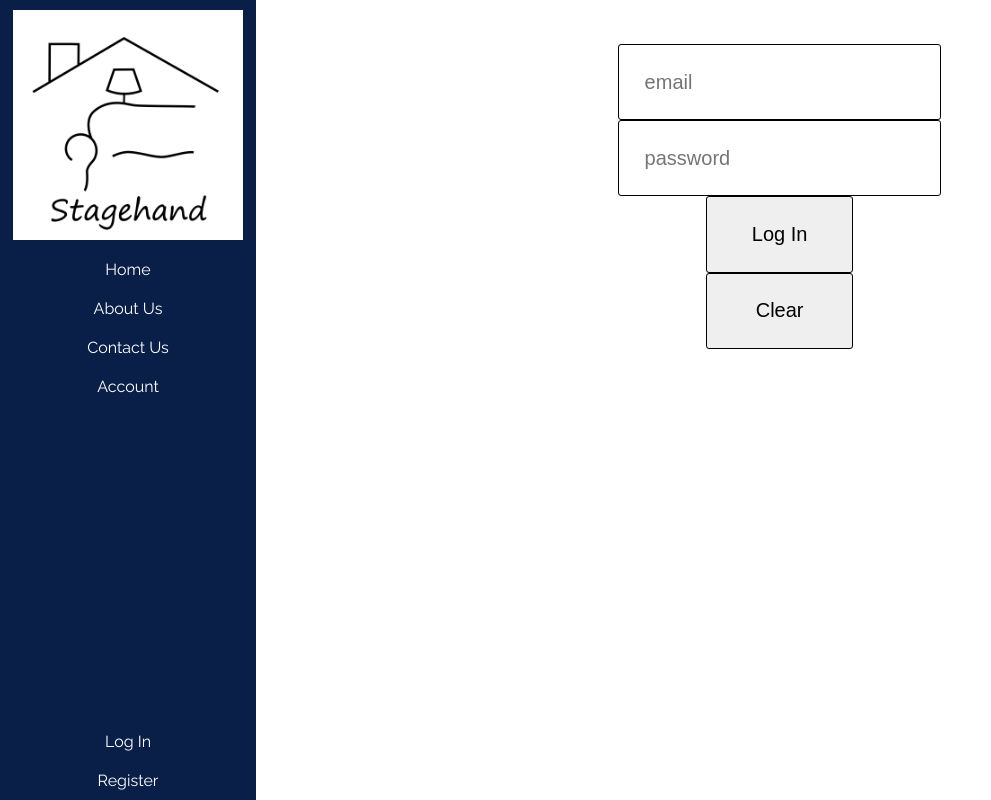
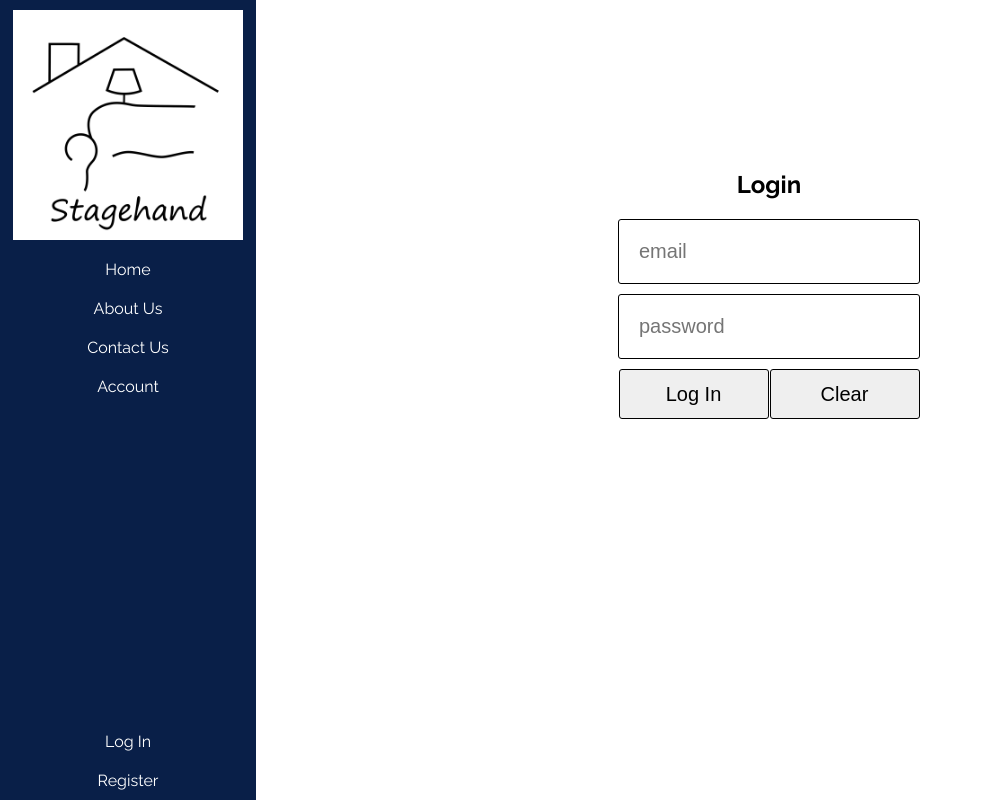
Before and after one commit to grantmcgrath/RESAproject, a React (Create React App) app: page /LogIn in a window 1280 px wide. Shown: the whole page, without its empty margins (0-991 px from the left). Built offline with nearby package versions, Linux system fonts and the light colour scheme.

Commit message:
Added 2 iimages for the Login and Registy pages. Resolved issue preventing proper render of child components.

```diff
--- a/src/components/BaseLayout.js
+++ b/src/components/BaseLayout.js
@@ -23,8 +23,8 @@ export default class BaseLayout extends Component {
         </nav>
         <nav id="mobile_nav">
           <div className="mobile_nav_dropdown">
-            <button onClick="mobile_nav()" className="mobile_nav_button">
-              <div className="hamburger_container" onClick="hamburger(this)">
+            <button  className="mobile_nav_button">
+              <div className="hamburger_container" >
                 <div className="bar1"></div>
                 <div className="bar1"></div>
                 <div className="bar1"></div>
--- a/src/components/ListView.js
+++ b/src/components/ListView.js
@@ -3,7 +3,10 @@ import React from "react";
 const ListView = ({app}) => {
   return (
     <div>
-      {app.stagersName}
+      Testing List View
+      <div>
+        <p>{app.stagersName}</p>
+      </div>
     </div>
   )
 }
--- a/src/components/LogIn.js
+++ b/src/components/LogIn.js
@@ -9,10 +9,13 @@ export default class LogIn extends Component {
     return (
       <div id="log_in">
         <form id="log_in_form">
+          <h1 id="login_title">Login</h1>
           <input type="text" name="email" placeholder="email" className="log_in_email" />
           <input type="password" name="password" placeholder="password" className="log_in_password" />
-          <input type="submit"  value="Log In" className="submit_clear" />
-          <input type="reset" value="Clear" className="submit_clear" />
+          <div id="submit_clear_row">
+            <input type="submit"  value="Log In" className="submit_clear" />
+            <input type="reset" value="Clear" className="submit_clear" />
+          </div>
         </form>
       </div>
     );
--- a/src/components/Register.js
+++ b/src/components/Register.js
@@ -6,14 +6,15 @@ export default class Register extends Component {
   render() {
     return (
       <div id="registration_page">
-        <div  id="registration_form">
+        <div id="registration_form">
           <h3>Register to Login</h3>
           <form>
-              <input type="text" name="users_first_name" placeholder="First Name" className="users_first_name" />
-              <input type="text" name="users_last_name" placeholder="Last Name" className="users_last_name" />
-              <input type="text" name="users_email" placeholder="Email" className="users_email" />
-              <input type="text" name="users_password" placeholder="Password" className="users_password" />
-            <button type="submit">Register</button>
+            <input type="text" name="users_first_name" placeholder="First Name" className="users_first_name" />
+            <input type="text" name="users_last_name" placeholder="Last Name" className="users_last_name" />
+            <input type="text" name="users_email" placeholder="Email" className="users_email" />
+            <input type="text" name="users_password" placeholder="Password" className="users_password" />
+            <input type="text" name="users_password" placeholder="Verify Password" className="users_password" />
+            <input type="submit" value="Register" />
           </form>
         </div>
       </div>
--- a/src/components/ResaListView.js
+++ b/src/components/ResaListView.js
@@ -15,9 +15,9 @@ class ResaListView extends Component {
 
 componentDidMount() {
   fetch("https://demo3459648.mockable.io/api")
-    .then(response => response.json())
+    .then(results => results.json())
     .then(data => {
-      console.log(data);
+      console.log(data.results);
       this.setState({records: data.results});
     })
     .catch((error) => {console.log(error);
--- a/src/index.js
+++ b/src/index.js
@@ -35,7 +35,6 @@ ReactDOM.render(
       </Switch>
     </BaseLayout>
   </BrowserRouter>
-
-
-,document.getElementById('root'));
+,
+document.getElementById('root'));
 registerServiceWorker();
--- a/src/styles/login.css
+++ b/src/styles/login.css
@@ -10,32 +10,22 @@
 #log_in_form {
   margin: 0 auto;
   border-radius: 0;
-  width: 100%;
+  width: 95%;
   text-align: center;
 }
-
-#login_button {
-  font-size: 6vw;
-  padding: 2vw;
-  width: 95%;;
-}
-
-/*img {
-  display: none;
-}*/
 
 input {
   border: 1px solid black;
   font-size: 6vw;
   padding: 2vw;
-  width: 93%;
+  width: 93vw;
 }
 
 /* Desktop */
 @media (min-width: 415px) {
 #log_in {
   width: 300px;
-  margin: 3vh auto;
+  align-items: center;
 }
 
 #log_in_form {
@@ -44,21 +34,26 @@ input {
   display: flex;
   flex-direction: column;
   flex-wrap: wrap;
-  padding: 20px 0;
+  padding: 50% 0;
 }
 
-#login_button {
-  font-size: 20px;
-  width: 100%;
+#submit_clear_row {
+  display: flex;
+  flex-direction: row;
+  justify-content: space-between;
 }
 
-input {
-  width: 100%;
-  padding: 0;
+#login_title {
+
 }
 
 .submit_clear {
-  width: 49%;
+  width: 150px;
+}
+
+.log_in_email, .log_in_password {
+  width: 260px;
+  padding: 20px;
 }
 
 }
--- a/src/styles/register.css
+++ b/src/styles/register.css
@@ -39,13 +39,18 @@ input {
 @media (min-width: 415px) {
 
 #registration_page {
-  padding-top: 3vh;
-  width: auto;
+  min-height: 100%;
+  min-width: 100%;
+  background-image: url("../images/register.jpg");
+  background-position: center;
+  background-repeat: no-repeat;
+  background-size: cover;
 }
 
 #registration_form {
-  margin: 0 auto;
+  margin: 10% auto;
   width: 50%;
+  padding: 0;
 }
 
 img {
@@ -55,6 +60,8 @@ img {
 
 h3 {
   margin-top: 0;
+  color: black;
+  font-size: 30px;
 }
 
 form {
@@ -63,17 +70,12 @@ form {
   padding: 5px;
 }
 
-input, button {
+input {
   font-size: 20px;
   width: 90%;
   margin: 0 auto;
-  padding: 2vw;
+  padding: 1vw;
+  margin-bottom: 10px;
 }
 
-button {
-  width: 100%;
-  padding: 2vw 0;
 }
-
-
-}
```
Also changed, not shown: 2 other files (tests, documents, lock files or other folders).
